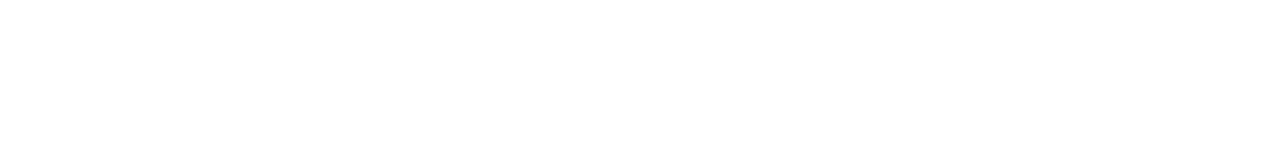
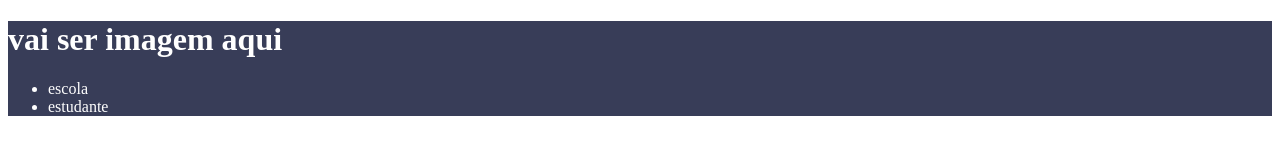
Before and after one commit to Diogo1325/Diogo-3, a plain HTML site: page index.html in a window 1280 px wide. Drawn offline with Linux system fonts and the light colour scheme.

Commit message:
Add files via upload

```diff
--- a/index.html
+++ b/index.html
@@ -5,8 +5,14 @@
     <meta http-equiv="X-UA-Compatible" content="IE=edge">
     <meta name="viewport" content="width=device-width, initial-scale=1.0">
     <title>Document</title>
+    <link rel="stylesheet" href="style.css">
 </head>
 <body>
-
+<header>
+    <h1> vai ser imagem aqui</h1>
+    <ul><li>escola</li>
+        <li>estudante</li>
+    </ul>
+</header>
 </body>
 </html>
```
